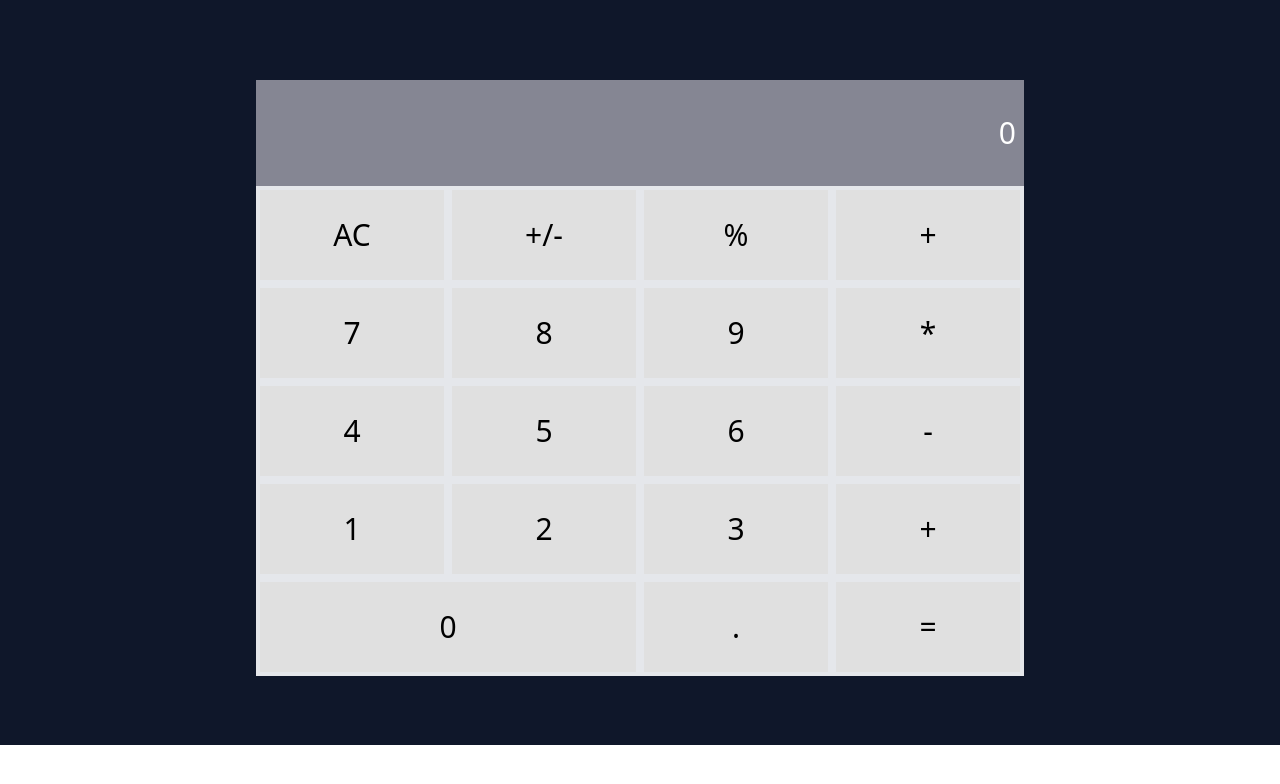
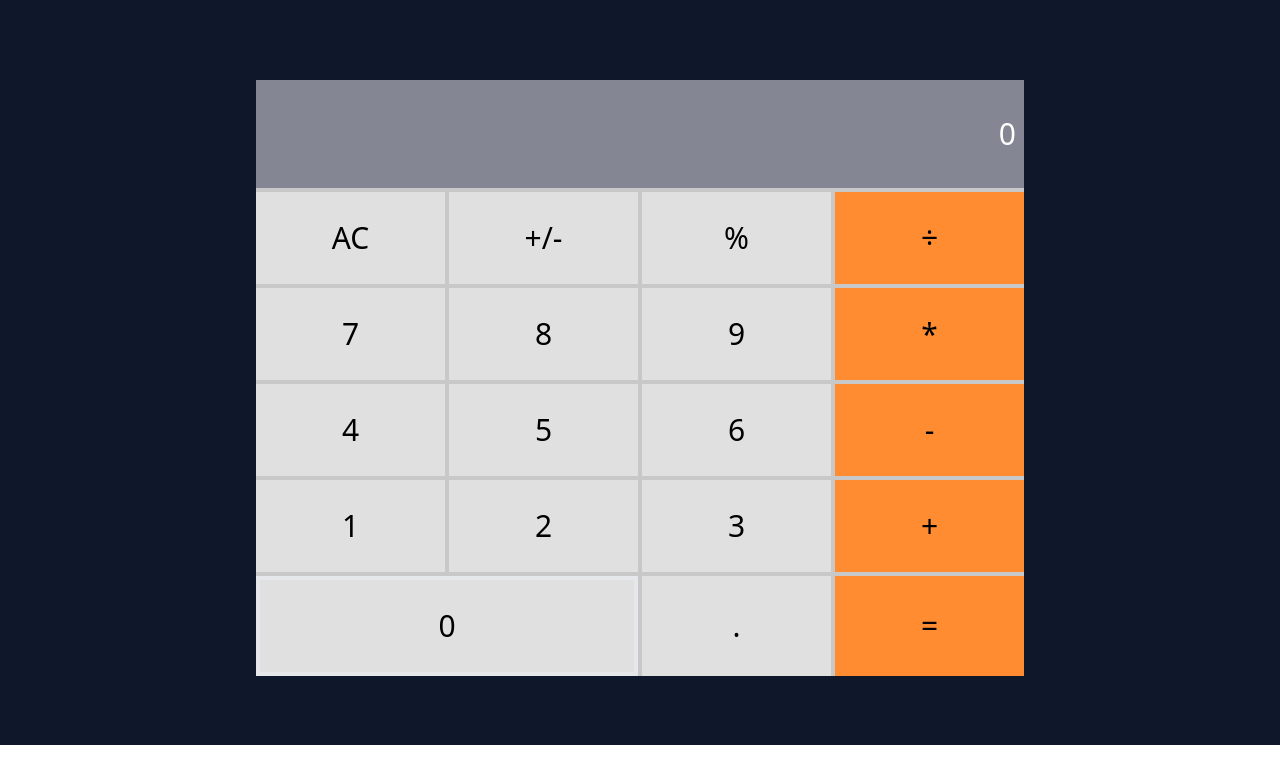
Before and after one commit to gauravgangwarweb/Math-Magicians, a React (Create React App) app: page / in a window 1280 px wide. Shown: the top 784 px of the page. Built offline with nearby package versions, Linux system fonts and the light colour scheme.

Commit message:
Make required changes

```diff
--- a/src/components/Calculator.jsx
+++ b/src/components/Calculator.jsx
@@ -4,38 +4,38 @@ export class Calculator extends Component {
   render() {
     return (
       <div className='bg-[#0f172a] w-full h-[745px] flex justify-center'>
-        <div className='w-[60%] grid columns-6 bg-black/20 h-[80%] mt-20 text-3xl'>
+        <div className='w-[60%] grid columns-6 gap-1 bg-[#c8c8c8] h-[80%] mt-20 text-3xl'>
           <ul className='w-full bg-[#858693] text-white flex justify-end'>
             <li className='my-[auto] p-2'>0</li>
           </ul>
-          <ul className='grid grid-cols-4 justify-center items-center'>
-            <li className='bg-[#e0e0e0] flex justify-center items-center border-4 h-[100%] my-[auto] cursor-pointer'><button className='w-full' type='button'>AC</button></li>
-            <li className='bg-[#e0e0e0] flex justify-center items-center border-4 h-[100%] my-[auto] cursor-pointer'><button className='w-full' type='button'>+/-</button></li>
-            <li className='bg-[#e0e0e0] flex justify-center items-center border-4 h-[100%] my-[auto] cursor-pointer'><button className='w-full' type='button'>%</button></li>
-            <li className='bg-[#e0e0e0] flex justify-center items-center border-4 h-[100%] my-[auto] cursor-pointer'><button className='w-full' type='button'>+</button></li>
+          <ul className='grid grid-cols-4 gap-1 justify-center items-center'>
+            <li className='bg-[#e0e0e0] flex justify-center items-center h-[100%] my-[auto] cursor-pointer'><button className='w-full' type='button'>AC</button></li>
+            <li className='bg-[#e0e0e0] flex justify-center items-center h-[100%] my-[auto] cursor-pointer'><button className='w-full' type='button'>+/-</button></li>
+            <li className='bg-[#e0e0e0] flex justify-center items-center h-[100%] my-[auto] cursor-pointer'><button className='w-full' type='button'>%</button></li>
+            <li className='bg-[#ff8c31] flex justify-center items-center h-[100%] my-[auto] cursor-pointer'><button className='w-full' type='button'>÷</button></li>
           </ul>
-          <ul className='grid grid-cols-4'>
-            <li className='bg-[#e0e0e0] flex justify-center items-center border-4 h-[100%] my-[auto] cursor-pointer'><button className='w-full' type='button'>7</button></li>
-            <li className='bg-[#e0e0e0] flex justify-center items-center border-4 h-[100%] my-[auto] cursor-pointer'><button className='w-full' type='button'>8</button></li>
-            <li className='bg-[#e0e0e0] flex justify-center items-center border-4 h-[100%] my-[auto] cursor-pointer'><button className='w-full' type='button'>9</button></li>
-            <li className='bg-[#e0e0e0] flex justify-center items-center border-4 h-[100%] my-[auto] cursor-pointer'><button className='w-full' type='button'>*</button></li>
+          <ul className='grid grid-cols-4 gap-1'>
+            <li className='bg-[#e0e0e0] flex justify-center items-center h-[100%] my-[auto] cursor-pointer'><button className='w-full' type='button'>7</button></li>
+            <li className='bg-[#e0e0e0] flex justify-center items-center h-[100%] my-[auto] cursor-pointer'><button className='w-full' type='button'>8</button></li>
+            <li className='bg-[#e0e0e0] flex justify-center items-center h-[100%] my-[auto] cursor-pointer'><button className='w-full' type='button'>9</button></li>
+            <li className='bg-[#ff8c31] flex justify-center items-center h-[100%] my-[auto] cursor-pointer'><button className='w-full' type='button'>*</button></li>
           </ul>
-          <ul className='grid grid-cols-4'>
-            <li className='bg-[#e0e0e0] flex justify-center items-center border-4 h-[100%] my-[auto] cursor-pointer'><button className='w-full' type='button'>4</button></li>
-            <li className='bg-[#e0e0e0] flex justify-center items-center border-4 h-[100%] my-[auto] cursor-pointer'><button className='w-full' type='button'>5</button></li>
-            <li className='bg-[#e0e0e0] flex justify-center items-center border-4 h-[100%] my-[auto] cursor-pointer'><button className='w-full' type='button'>6</button></li>
-            <li className='bg-[#e0e0e0] flex justify-center items-center border-4 h-[100%] my-[auto] cursor-pointer'><button className='w-full' type='button'>-</button></li>
+          <ul className='grid grid-cols-4 gap-1'>
+            <li className='bg-[#e0e0e0] flex justify-center items-center h-[100%] my-[auto] cursor-pointer'><button className='w-full' type='button'>4</button></li>
+            <li className='bg-[#e0e0e0] flex justify-center items-center h-[100%] my-[auto] cursor-pointer'><button className='w-full' type='button'>5</button></li>
+            <li className='bg-[#e0e0e0] flex justify-center items-center h-[100%] my-[auto] cursor-pointer'><button className='w-full' type='button'>6</button></li>
+            <li className='bg-[#ff8c31] flex justify-center items-center h-[100%] my-[auto] cursor-pointer'><button className='w-full' type='button'>-</button></li>
           </ul>
-          <ul className='grid grid-cols-4'>
-            <li className='bg-[#e0e0e0] flex justify-center items-center border-4 h-[100%] my-[auto] cursor-pointer'><button className='w-full' type='button'>1</button></li>
-            <li className='bg-[#e0e0e0] flex justify-center items-center border-4 h-[100%] my-[auto] cursor-pointer'><button className='w-full' type='button'>2</button></li>
-            <li className='bg-[#e0e0e0] flex justify-center items-center border-4 h-[100%] my-[auto] cursor-pointer'><button className='w-full' type='button'>3</button></li>
-            <li className='bg-[#e0e0e0] flex justify-center items-center border-4 h-[100%] my-[auto] cursor-pointer'><button className='w-full' type='button'>+</button></li>
+          <ul className='grid grid-cols-4 gap-1'>
+            <li className='bg-[#e0e0e0] flex justify-center items-center h-[100%] my-[auto] cursor-pointer'><button className='w-full' type='button'>1</button></li>
+            <li className='bg-[#e0e0e0] flex justify-center items-center h-[100%] my-[auto] cursor-pointer'><button className='w-full' type='button'>2</button></li>
+            <li className='bg-[#e0e0e0] flex justify-center items-center h-[100%] my-[auto] cursor-pointer'><button className='w-full' type='button'>3</button></li>
+            <li className='bg-[#ff8c31] flex justify-center items-center h-[100%] my-[auto] cursor-pointer'><button className='w-full' type='button'>+</button></li>
           </ul>
-          <ul className='grid grid-cols-4'>
+          <ul className='grid grid-cols-4 gap-1'>
             <li className='col-span-2 bg-[#e0e0e0] flex justify-center items-center border-4 h-[100%] my-[auto] cursor-pointer'><button className='w-full' type='button'>0</button></li>
-            <li className='bg-[#e0e0e0] flex justify-center items-center border-4 h-[100%] my-[auto] cursor-pointer'><button className='w-full' type='button'>.</button></li>
-            <li className='bg-[#e0e0e0] flex justify-center items-center border-4 h-[100%] my-[auto] cursor-pointer'><button className='w-full' type='button'>=</button></li>
+            <li className='bg-[#e0e0e0] flex justify-center items-center h-[100%] my-[auto] cursor-pointer'><button className='w-full' type='button'>.</button></li>
+            <li className='bg-[#ff8c31] flex justify-center items-center h-[100%] my-[auto] cursor-pointer'><button className='w-full' type='button'>=</button></li>
           </ul>
         </div>
       </div>
--- a/src/index.js
+++ b/src/index.js
@@ -2,7 +2,6 @@ import React from 'react';
 import ReactDOM from 'react-dom/client';
 import './index.css';
 import App from './App';
-import reportWebVitals from './reportWebVitals';
 
 const root = ReactDOM.createRoot(document.getElementById('root'));
 root.render(
@@ -14,4 +13,3 @@ root.render(
 // If you want to start measuring performance in your app, pass a function
 // to log results (for example: reportWebVitals(console.log))
 // or send to an analytics endpoint. Learn more: https://bit.ly/CRA-vitals
-reportWebVitals();
```
